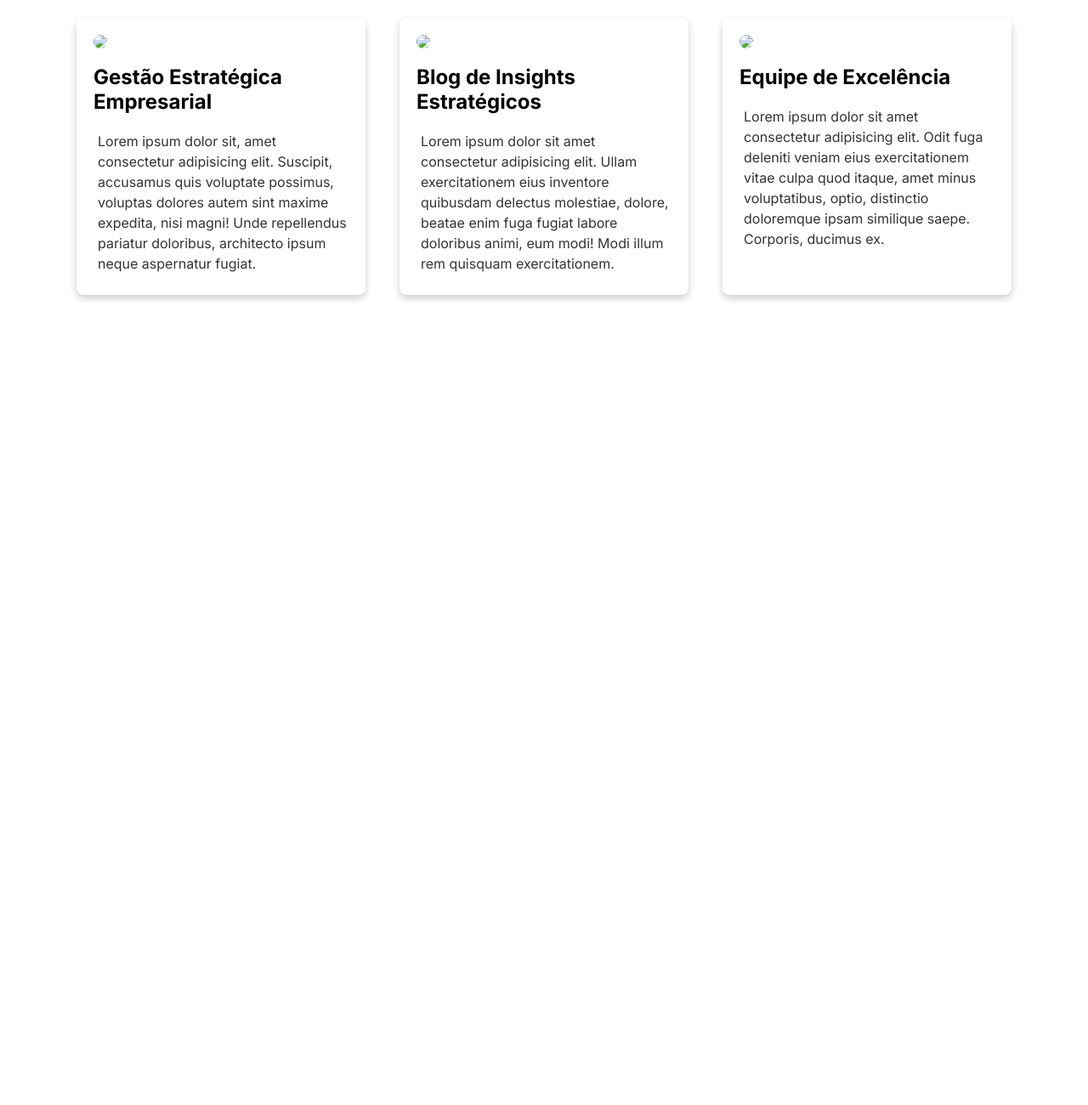
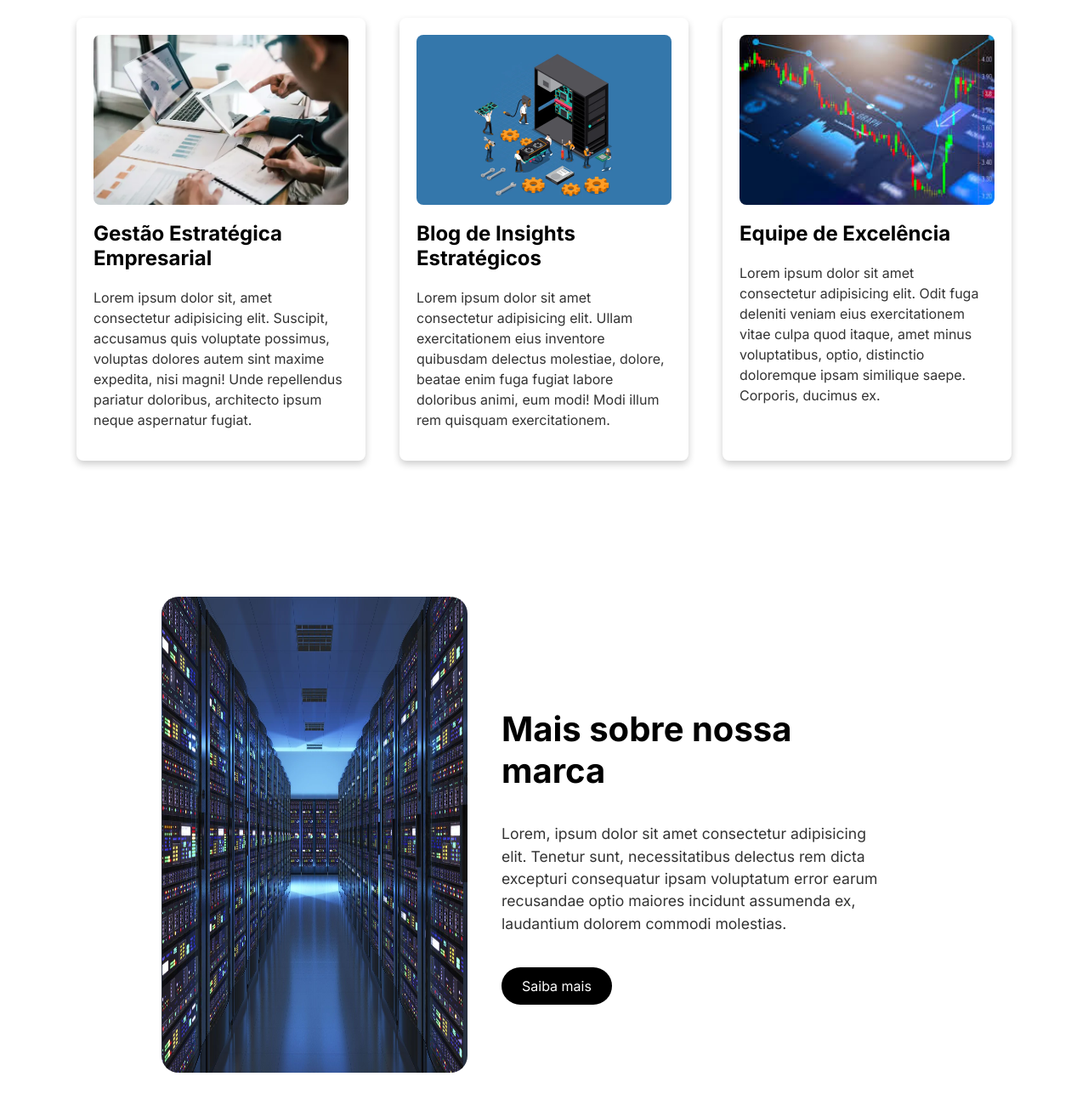
Before and after one commit to DinizSptech/TradeFlux, a plain HTML site: page html/index.html in a window 1280 px wide. Shown: the part 960-2260 px from the top of the page at 85% size. Before the commit the page ends 1347 px from the top, so only its background shows below. Drawn offline with Linux system fonts and the light colour scheme.

Commit message:
saiba mais (index)

```diff
--- a/css/index.css
+++ b/css/index.css
@@ -95,6 +95,7 @@ a {
 .header h3:hover {
     color: #E0D00A;
 }
+
 .banner{
     height: 100vh;
     width: 100%;
@@ -115,13 +116,17 @@ a {
 }
 
 .container p{
-    font-size: 20px;
+    font-size: 40px;
     text-align: center;
     width: 100%;
     color: white;
     font-family: 'Inter';
     margin: 5px;
     text-align: start;
+}
+
+.container .texto{
+    font-size: 60px;
 }
 
 .container button{
@@ -145,7 +150,7 @@ h1 {
     text-align: center;
 }
 
-.container {
+.servicos {
     display: flex;
     justify-content: center;
     gap: 40px;
@@ -153,7 +158,7 @@ h1 {
     flex-wrap: wrap;
 }
 
-.card {
+.servicos .card {
     background-color: white;
     width: 300px;
     padding: 20px;
@@ -161,21 +166,84 @@ h1 {
     box-shadow: 0 4px 8px rgba(0, 0, 0, 0.2);
 }
 
-.card img {
+.servicos .card img {
     width: 100%;
     border-radius: 8px;
 }
 
-.card h2 {
+.servicos .card h2 {
     font-size: 1.5rem;
     margin-top: 15px;
 }
 
-.card p {
+.servicos .card p {
     font-size: 1rem;
     color: #333;
     line-height: 1.5;
 }
+
+/* SAIBA MAIS */
+
+
+.saibamais {
+    display: flex;
+    align-items: center;
+    height: 800px;
+    width: 900px;
+    background-color: white;
+    align-self: center;
+}
+
+.saibamais .image-container {
+    height: 100%;
+    width: 40%;
+    display: flex;
+    align-items: center;
+}
+
+.saibamais .image-container img {
+    width: 100%;
+    height: 70%;
+    display: block;
+    border-radius: 20px;
+}
+
+.saibamais .text-container {
+    flex: 1;
+    padding: 40px;
+    text-align: left;
+    display: flex;
+    align-items:flex-start;
+    flex-direction: column;
+}
+
+.saibamais .text-container h1 {
+    font-size: 2.5rem;
+    margin-bottom: 20px;
+    text-align: left;
+}
+
+.saibamais .text-container p {
+    font-size: 1.1rem;
+    color: #333;
+    line-height: 1.5;
+}
+
+.saibamais .button {
+    display: inline-block;
+    margin-top: 20px;
+    padding: 12px 24px;
+    background-color: black;
+    color: white;
+    text-decoration: none;
+    font-size: 1rem;
+    border-radius: 30px;
+}
+
+.saibamais .button:hover {
+    background-color: #333;
+}
+
 
 @media screen and (max-width:768px){
 
@@ -228,16 +296,8 @@ h1 {
         text-align: start;
     }
 
-    p.left-text{
-        font-size: 20px;
-    }
-
-    p.right-text{
-        font-size: 20px;
-    }
-
     .container .texto{
-        font-size: 40px;
+        font-size: 80px;
     }
 
     .header{
--- a/html/index.html
+++ b/html/index.html
@@ -40,26 +40,36 @@
 
 
         <h1>Nossos serviços</h1>
-        <div class="container">
+        <div class="servicos">
         <div class="card">
-            <img src=".jpg">
+            <img src="../assetes/analise.png">
             <h2>Gestão Estratégica Empresarial</h2>
             <p>Lorem ipsum dolor sit, amet consectetur adipisicing elit. Suscipit, accusamus quis voluptate possimus, voluptas dolores autem sint maxime expedita, nisi magni! Unde repellendus pariatur doloribus, architecto ipsum neque aspernatur fugiat.</p>
         </div>
 
         <div class="card">
-            <img src=".jpg">
+            <img src="../assetes/hardware.png">
             <h2>Blog de Insights Estratégicos</h2>
             <p>Lorem ipsum dolor sit amet consectetur adipisicing elit. Ullam exercitationem eius inventore quibusdam delectus molestiae, dolore, beatae enim fuga fugiat labore doloribus animi, eum modi! Modi illum rem quisquam exercitationem.</p>
         </div>
 
         <div class="card">
-            <img src="jpg">
+            <img src="../assetes/bolsa.png">
             <h2>Equipe de Excelência</h2>
             <p>Lorem ipsum dolor sit amet consectetur adipisicing elit. Odit fuga deleniti veniam eius exercitationem vitae culpa quod itaque, amet minus voluptatibus, optio, distinctio doloremque ipsam similique saepe. Corporis, ducimus ex.</p>
         </div>
     </div>
 
+    <div class="saibamais">
+        <div class="image-container">
+            <img src="../assetes/servers.png" alt="Caneta">
+        </div>
+        <div class="text-container">
+            <h1>Mais sobre nossa marca</h1>
+            <p>Lorem, ipsum dolor sit amet consectetur adipisicing elit. Tenetur sunt, necessitatibus delectus rem dicta excepturi consequatur ipsam voluptatum error earum recusandae optio maiores incidunt assumenda ex, laudantium dolorem commodi molestias.</p>
+            <a href="#" class="button">Saiba mais</a>
+        </div>
+    </div>
 
 </body>
 </html>
```
Also changed, not shown: assetes/servers.png (added), assetes/servidores.png (added).
